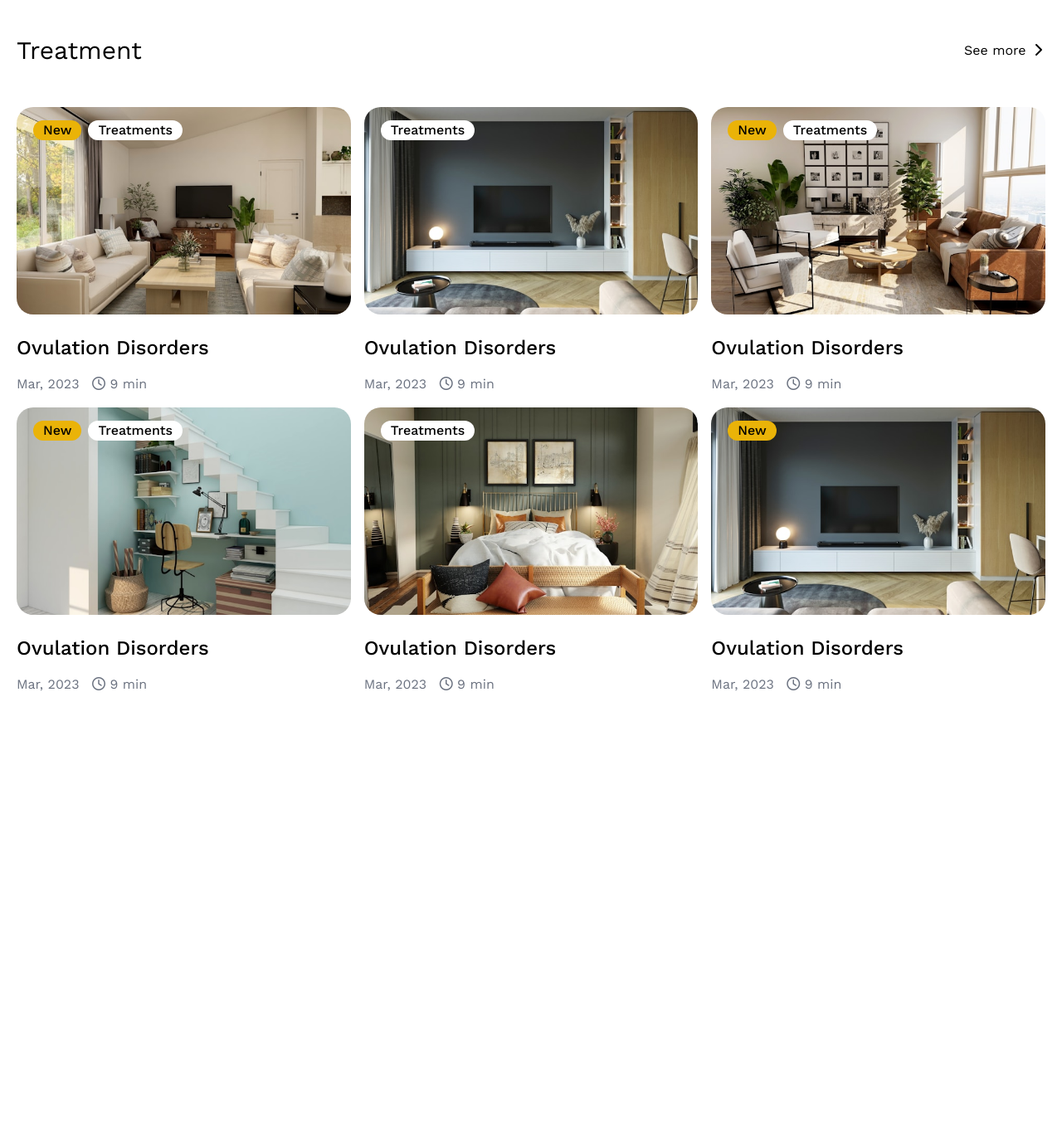
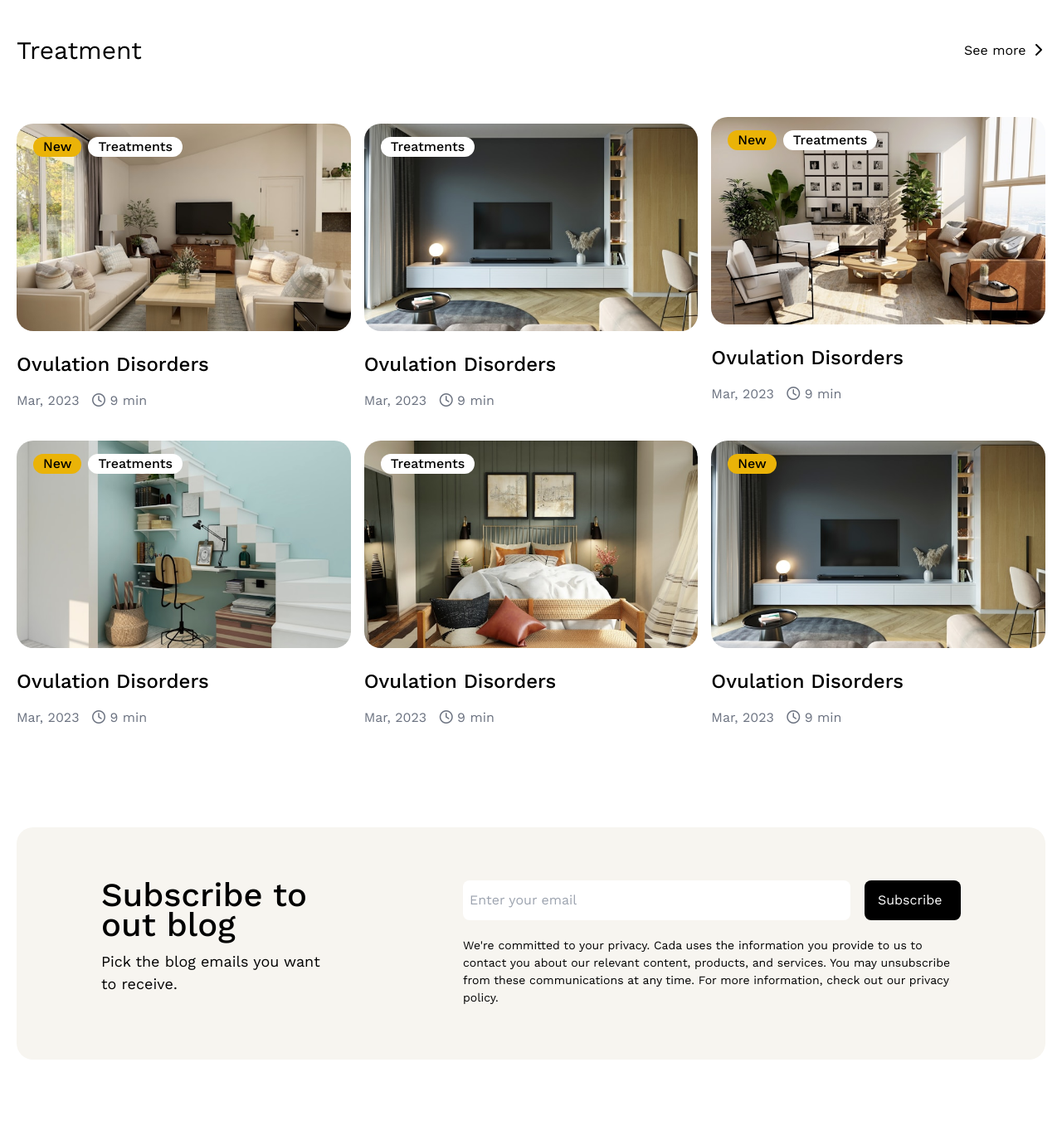
Before and after one commit to biplobariya/tailwind, a website: page index.html in a window 1280 px wide. Shown: the part 1400-2757 px from the top of the page at 83% size. Before the commit the page ends 2277 px from the top, so only its background shows below. Drawn offline with nearby package versions, Linux system fonts and the light colour scheme.

Commit message:
working update

```diff
--- a/index.html
+++ b/index.html
@@ -144,7 +144,7 @@
 
         <div class="pt-[50px] grid grid-cols-1 sm:grid-cols-2 md:grid-cols-3 gap-4">
 
-            <div class="box-1">
+            <div class="box-1 mt-5">
                 <div class="post-img relative">
                     <ul class="absolute top-4 left-5 inline-flex gap-2">
                         <li class="bg-yellow-500 rounded-[40px]"><a class="font-medium py-2 px-3" href="#">New</a></li>
@@ -165,7 +165,7 @@
                     </div>
                 </div>
             </div>
-            <div class="box-1">
+            <div class="box-1 mt-5">
                 <div class="post-img relative">
                     <ul class="absolute top-4 left-5 inline-flex gap-2">
                         <li class="bg-white rounded-[40px]"><a class="font-medium py-2 px-3" href="#">Treatments</a></li>
@@ -185,7 +185,7 @@
                     </div>
                 </div>
             </div>
-            <div class="box-1">
+            <div class="box-1 mt-3">
                 <div class="post-img relative">
                     <ul class="absolute top-4 left-5 inline-flex gap-2">
                         <li class="bg-yellow-500 rounded-[40px]"><a class="font-medium py-2 px-3" href="#">New</a></li>
@@ -206,7 +206,7 @@
                     </div>
                 </div>
             </div>
-            <div class="box-1">
+            <div class="box-1 mt-5">
                 <div class="post-img relative">
                     <ul class="absolute top-4 left-5 inline-flex gap-2">
                         <li class="bg-yellow-500 rounded-[40px]"><a class="font-medium py-2 px-3" href="#">New</a></li>
@@ -227,7 +227,7 @@
                     </div>
                 </div>
             </div>
-            <div class="box-1">
+            <div class="box-1 mt-5">
                 <div class="post-img relative">
                     <ul class="absolute top-4 left-5 inline-flex gap-2">
                         <li class="bg-white rounded-[40px]"><a class="font-medium py-2 px-3" href="#">Treatments</a></li>
@@ -247,7 +247,7 @@
                     </div>
                 </div>
             </div>
-            <div class="box-1">
+            <div class="box-1 mt-5">
                 <div class="post-img relative">
                     <ul class="absolute top-4 left-5 inline-flex gap-2">
                         <li class="bg-yellow-500 rounded-[40px]"><a class="font-medium py-2 px-3" href="#">New</a></li>
@@ -274,6 +274,31 @@
 </div>
 <!-- Category Post section Emd-->
 
+<!-- Call-to-action section Start -->
+<div class="call-to-action py-[80px]">
+    <div class="max-w-[1400px] mx-auto px-5">
+        <div class="cta-row flex flex-col lg:flex-row justify-between bg-[#F7F5F0] py-10 md:py-16 px-10 md:px-[102px] rounded-[20px]">
+            <div class="cta-title max-w-[700px] lg:max-w-[286px] w-full">
+                <h2 class="text-[40px] font-medium">Subscribe to out blog</h2>
+                <p class="mt-3 text-[18px]">Pick the blog emails you want to receive.</p>
+            </div>
+            <div class="cta-text max-w-[700px] md:max-w-[600px] w-full mt-5 lg:mt-0">
+                <div class="content-end">
+                    <div class="search-form flex flex-col sm:flex-row gap-3 sm:justify-between sm:items-center">
+                        <div class="input flex-1">
+                            <input class="sm:max-w-[467px] w-full py-3 px-2 outline-none rounded-lg inline-block" type="search" placeholder="Enter your email">
+                        </div>
+                        <div class="subscribe-btn w-full sm:max-w-[116px]">
+                            <a class="block text-center sm:text-left w-full sm:max-w-[116px] bg-black rounded-lg py-3 px-4 text-white" href="#">Subscribe</a>
+                        </div>
+                    </div>
+                    <p class="text-[14px] mt-5">We're committed to your privacy. Cada uses the information you provide to us to contact you about our relevant content, products, and services. You may unsubscribe from these communications at any time. For more information, check out our privacy policy.</p>
+                </div>
+            </div>
+        </div>
+    </div>
+</div>
+<!-- Call-to-action section End -->
 
 
 
```
Also changed, not shown: src/output.css.
